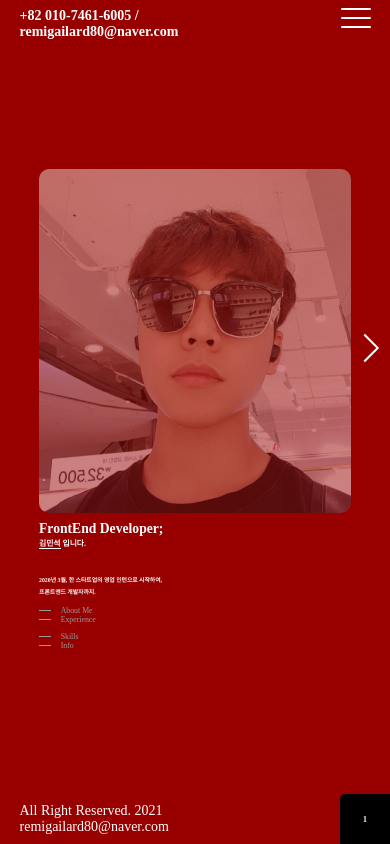
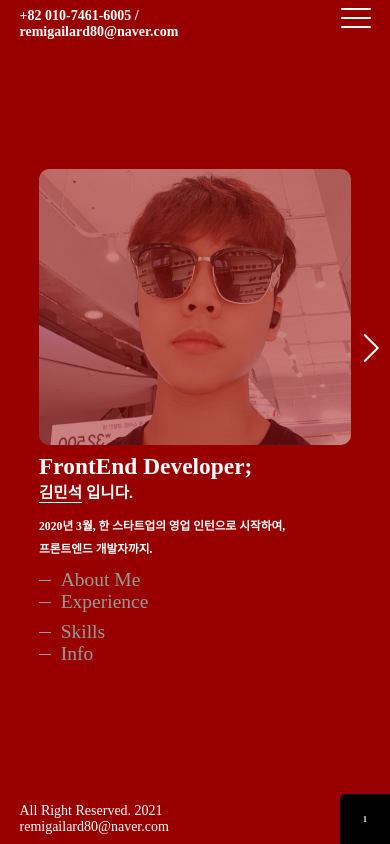
Before and after one commit to remigailard80/portfolio-project, a Next.js app: page / in a window 390 px wide. Built offline with nearby package versions, Linux system fonts and the light colour scheme; a web font is replaced by a local one.

Commit message:
Banner1 모바일 Fontsize 수정

```diff
--- a/components/Banner1.js
+++ b/components/Banner1.js
@@ -28,6 +28,12 @@ const Container = styled.div`
             width: 100% !important;
             margin-top: 2vw;
             padding: 0 !important;
+            > h1 {
+                font-size: 6vw;
+            }
+            > h2 {
+                font-size: 4vw;
+            }
         }
     }
     @media (min-width: 768px) and (max-width: 1023.99px) {
@@ -81,6 +87,12 @@ const StackContainer = styled.div`
         word-break: keep-all;
         line-height: 2;
     }
+    @media (min-width: 0px) and (max-width: 575.99px) {
+        padding: 0;
+        > h3 {
+            font-size: 3vw;
+        }
+    }
 `
 const HistoryWrapper = styled.div`
     display: inline-flex;
@@ -121,6 +133,9 @@ const HistoryContainer = styled.ul`
             height: 1px;
             margin-right: 10px;
             content: ""
+        }
+        @media (min-width: 0px) and (max-width: 575.99px) {
+            font-size: 5vw;
         }
     }
 `
```
